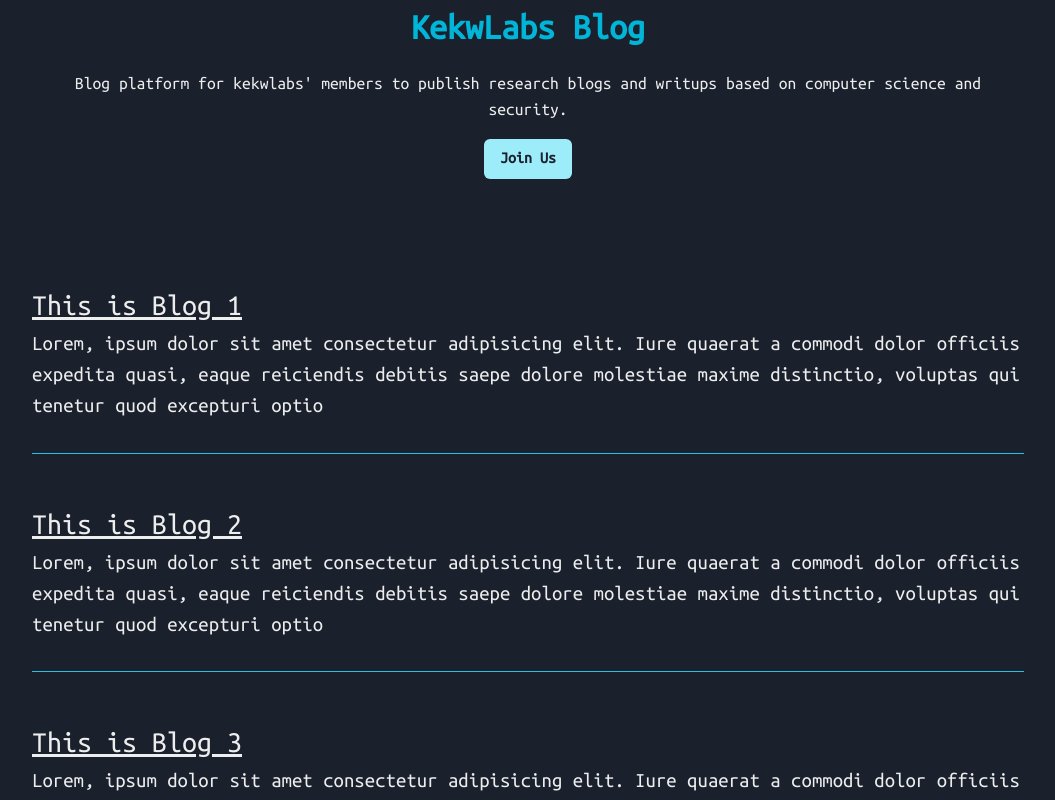
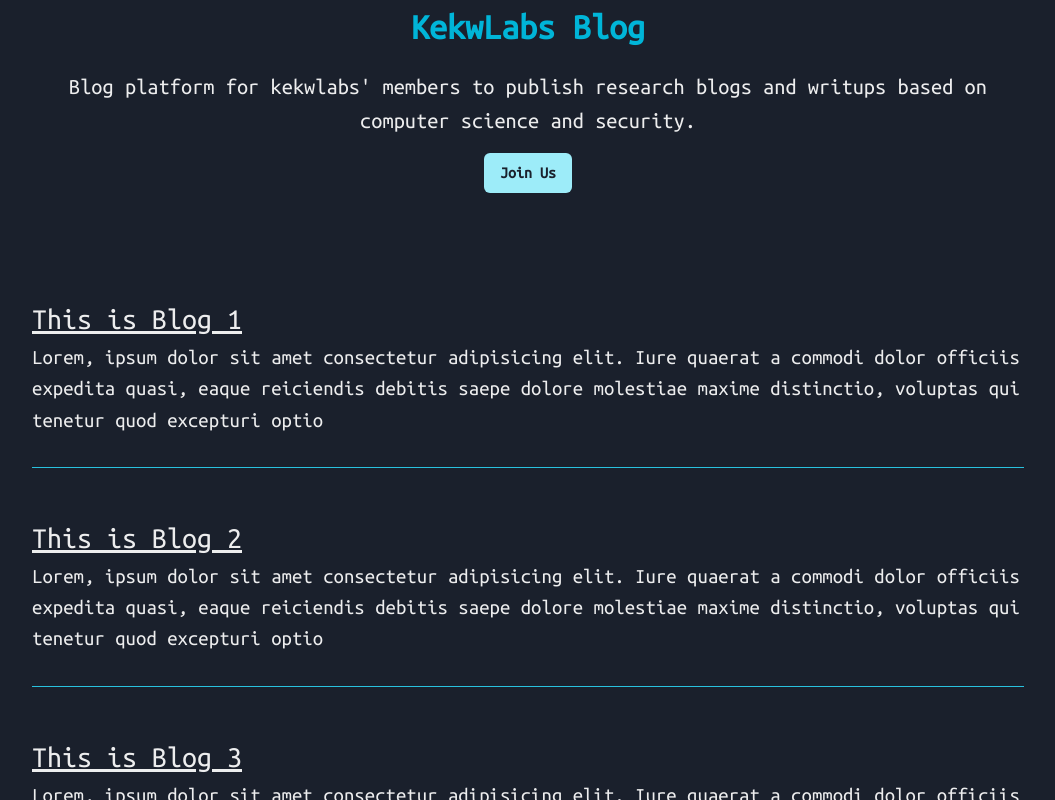
Before and after one commit to kekwlabs/kek-blogs, a Next.js app: page / in a window 1280 px wide. Shown: the top 800 px of the page, without its empty margins (112-1167 px from the left). Built offline with nearby package versions, Linux system fonts and the light colour scheme.

Commit message:
changes in description font size

```diff
--- a/pages/index.tsx
+++ b/pages/index.tsx
@@ -39,7 +39,7 @@ const Home: NextPage = () => {
             <Text as="b" fontSize="4xl" color="cyan.500">
               KekwLabs Blog
             </Text>
-            <Text className={styles.desc} fontSize="1.1rem">
+            <Text className={styles.desc} fontSize="1.4rem">
               Blog platform for kekwlabs&apos; members to publish research blogs
               and writups based on computer science and security.
             </Text>
```
